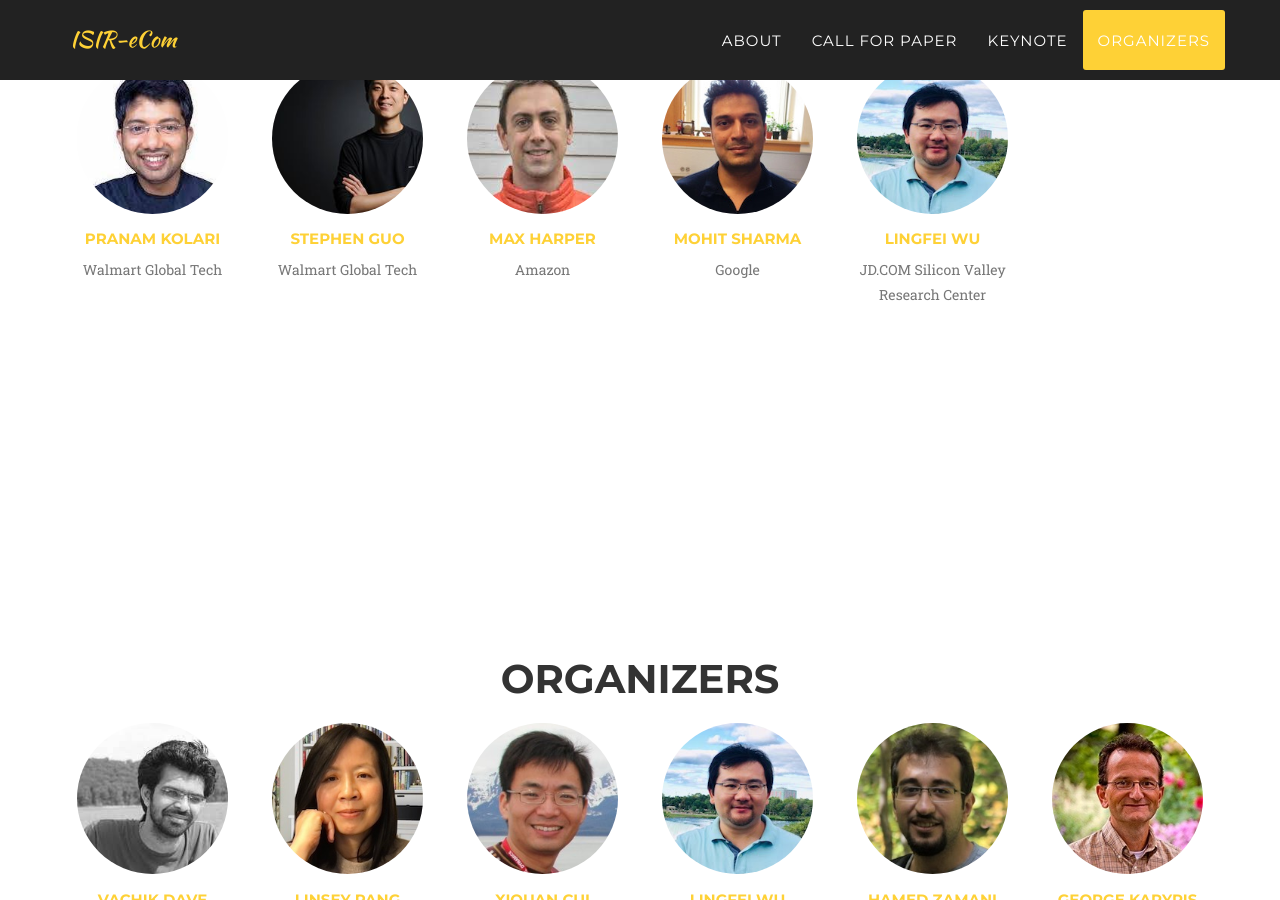
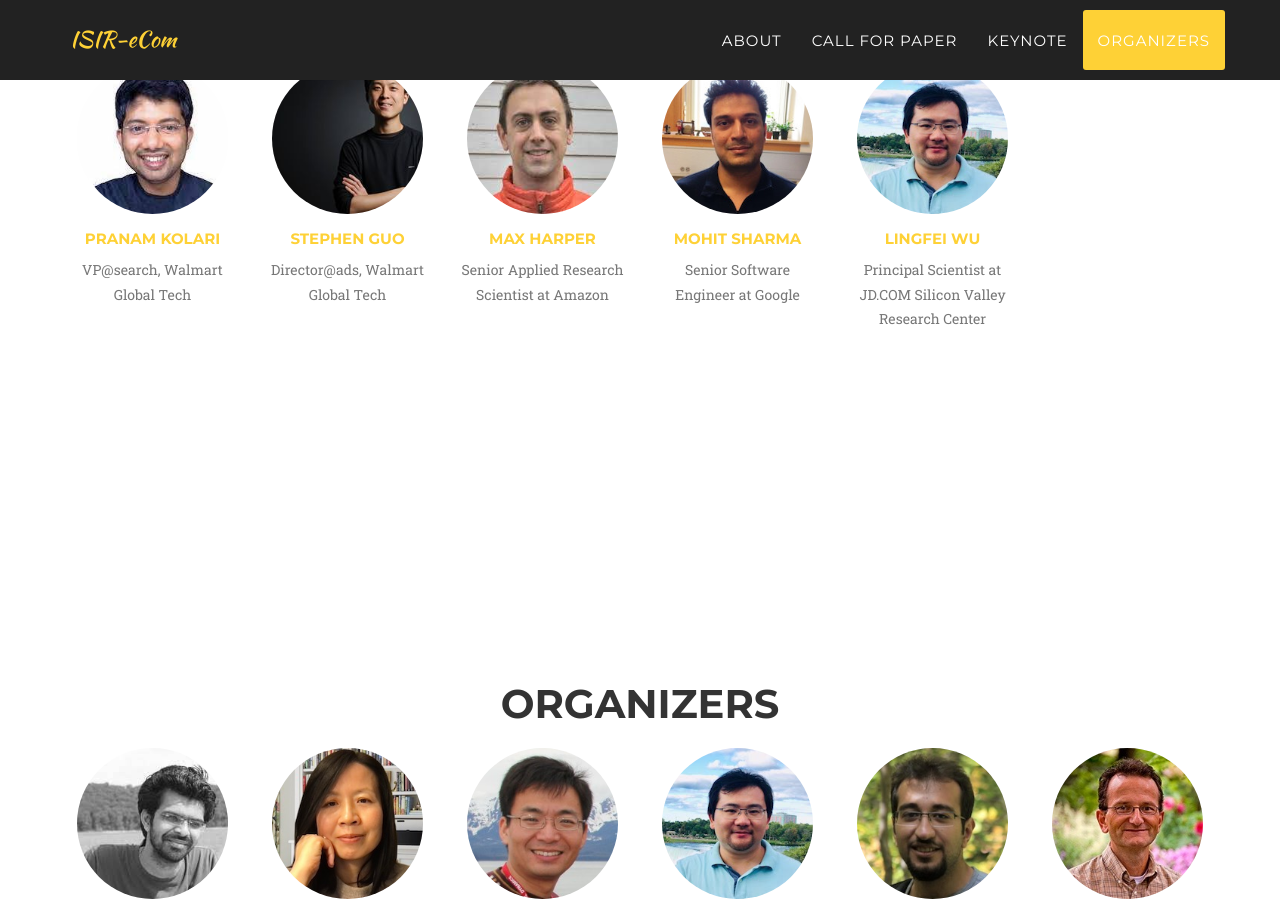
Before and after one commit to ISIR-eCom/ISIR-eCom.github.io, a Jekyll site: the page built from index.html, in a window 1280 px wide and 900 px high, scrolled down 8023 px. Built offline with Jekyll 4.4.1, drawn with Linux system fonts in a browser that asks for light colours; some web fonts are replaced.

Commit message:
update panelist

```diff
--- a/_config.yml
+++ b/_config.yml
@@ -63,25 +63,25 @@
 panel:
  - name: Pranam Kolari
    pic: 1
-   position: Walmart Global Tech
+   position: VP@search, Walmart Global Tech
    url: https://www.linkedin.com/in/pranamkolari
 
  - name: Stephen Guo
    pic: 2
-   position: Walmart Global Tech
+   position: Director@ads, Walmart Global Tech
    url: https://www.linkedin.com/in/stephen-guo-34515347
 
  - name: Max Harper
    pic: 3
-   position:  Amazon
+   position:  Senior Applied Research Scientist at Amazon
    url: https://www.linkedin.com/in/maxharper
 
  - name: Mohit Sharma
    pic: 4
-   position:  Google
+   position:  Senior Software Engineer at Google
    url: https://www.linkedin.com/in/mohit-sharma-77008b33
 
  - name: Lingfei Wu
    pic: 5
-   position: JD.COM Silicon Valley Research Center
+   position: Principal Scientist at JD.COM Silicon Valley Research Center
    url: https://sites.google.com/a/email.wm.edu/teddy-lfwu/
```
